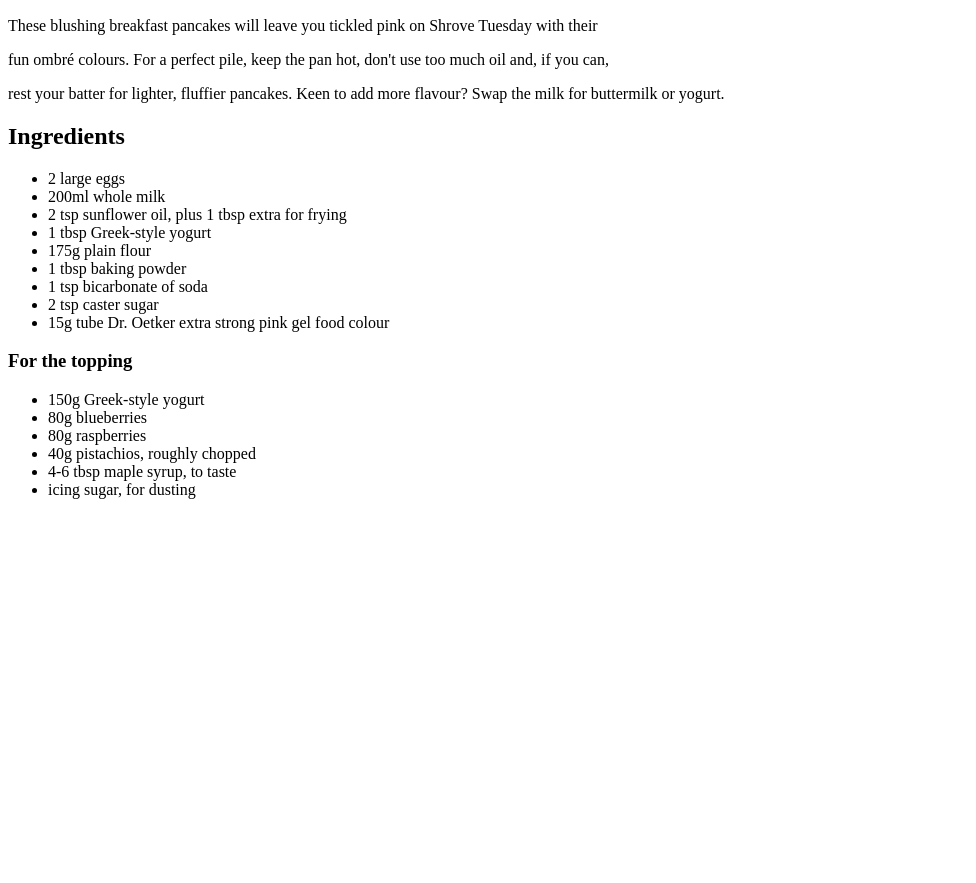
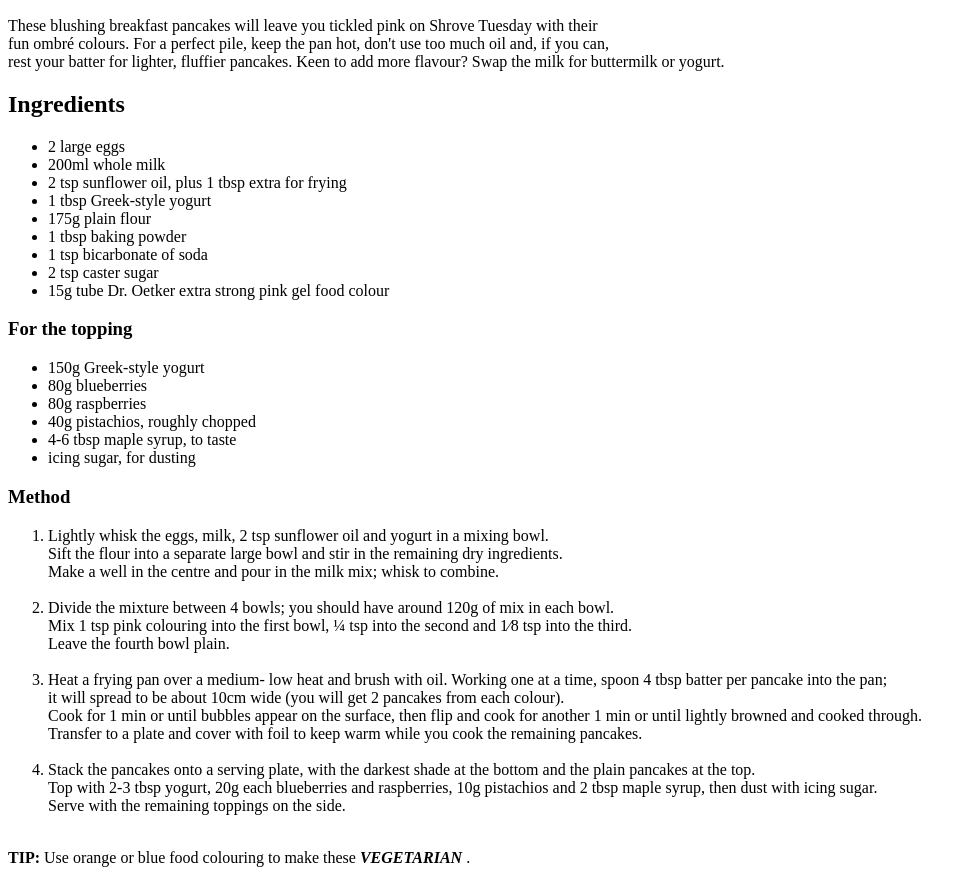
Before and after one commit to FBulic/odin-recipes, a plain HTML site: page recipes/pancakes.html in a window 1280 px wide. Shown: the part 265-1148 px from the top of the page, without its empty margins (0-976 px from the left). Before the commit the page ends 800 px from the top, so only its background shows below. Drawn offline with Linux system fonts and the light colour scheme.

Commit message:
add more lists

```diff
--- a/recipes/pancakes.html
+++ b/recipes/pancakes.html
@@ -9,9 +9,9 @@
     <body>
         <h1>Pancakes</h1>
         <img src="../images/pancakes.jpeg" alt="Image of Pancakes with fruit and maple syrup">
-        <p>These blushing breakfast pancakes will leave you tickled pink on Shrove Tuesday with their</p>
-        <p>fun ombré colours. For a perfect pile, keep the pan hot, don't use too much oil and, if you can,</p>
-        <p>rest your batter for lighter, fluffier pancakes. Keen to add more flavour? Swap the milk for buttermilk or yogurt.</p>
+            <p>These blushing breakfast pancakes will leave you tickled pink on Shrove Tuesday with their<br>
+            fun ombré colours. For a perfect pile, keep the pan hot, don't use too much oil and, if you can,<br>
+            rest your batter for lighter, fluffier pancakes. Keen to add more flavour? Swap the milk for buttermilk or yogurt.</p>
 
         <h2>Ingredients</h2>
          <ul>
@@ -35,5 +35,28 @@
             <li>4-6 tbsp maple syrup, to taste</li>
             <li>icing sugar, for dusting</li>
         </ul>
+
+        <h3>Method</h3>
+        <ol>
+            <li>Lightly whisk the eggs, milk, 2 tsp sunflower oil and yogurt in a mixing bowl.<br>
+               Sift the flour into a separate large bowl and stir in the remaining dry ingredients.<br>
+                Make a well in the centre and pour in the milk mix; whisk to combine.</li><br>
+
+            <li>Divide the mixture between 4 bowls; you should have around 120g of mix in each bowl.<br>
+                Mix 1 tsp pink colouring into the first bowl, ¼ tsp into the second and 1⁄8 tsp into the third.<br>
+                Leave the fourth bowl plain.</li><br>
+
+            <li>Heat a frying pan over a medium- low heat and brush with oil. Working one at a time, spoon 4 tbsp batter per pancake into the pan; <br>
+                it will spread to be about 10cm wide (you will get 2 pancakes from each colour). <br>
+                Cook for 1 min or until bubbles appear on the surface, then flip and cook for another 1 min or until lightly browned and cooked through. <br>
+                Transfer to a plate and cover with foil to keep warm while you cook the remaining pancakes.</li><br>
+
+            <li>Stack the pancakes onto a serving plate, with the darkest shade at the bottom and the plain pancakes at the top. <br>
+                Top with 2-3 tbsp yogurt, 20g each blueberries and raspberries, 10g pistachios and 2 tbsp maple syrup, then dust with icing sugar. <br>
+                Serve with the remaining toppings on the side.</li><br>
+
+        </ol>
+
+        <p><strong>TIP:</strong> Use orange or blue food colouring to make these <strong><em>VEGETARIAN</em></strong> .</p>
     </body>
 </html>
```
